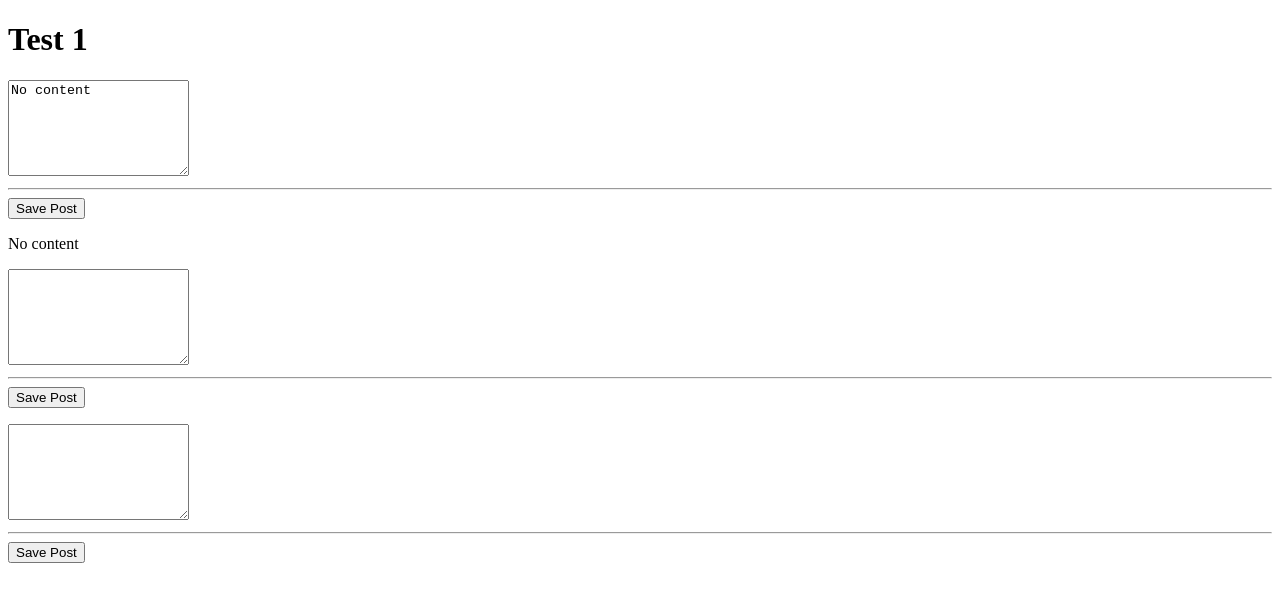
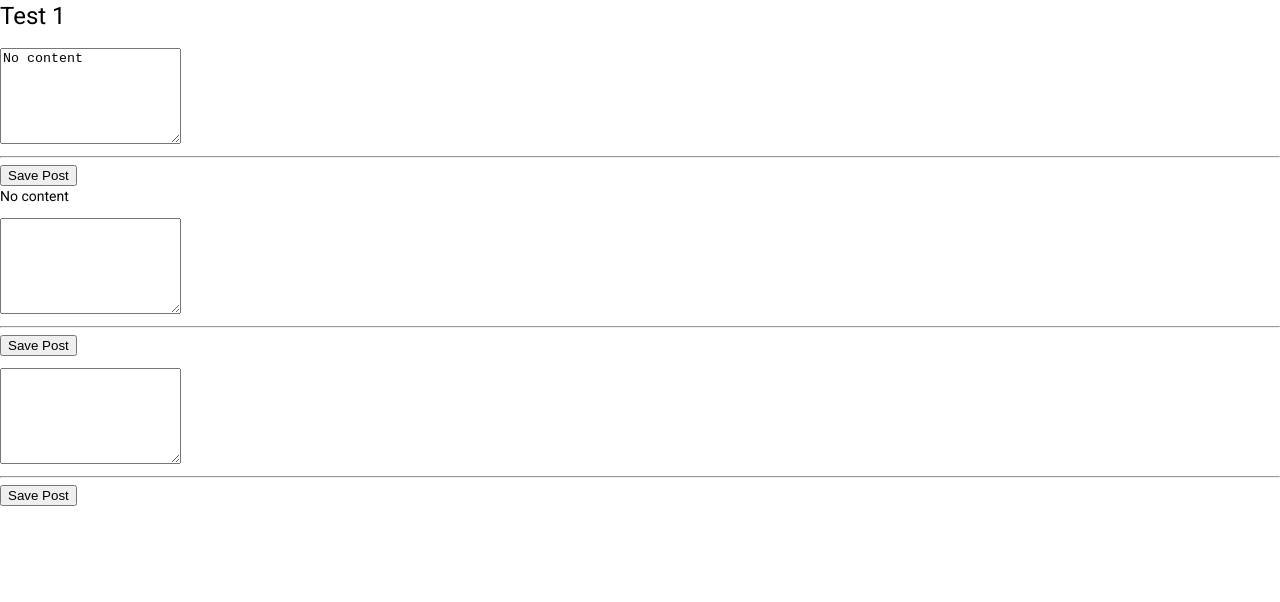
Before and after one commit to Saipraneeth99/dulam, an Angular app: page / in a window 1280 px wide. Shown: the top 602 px of the page. Built offline with nearby package versions, Linux system fonts and the light colour scheme.

Commit message:
Added Material

```diff
--- a/angular.json
+++ b/angular.json
@@ -27,6 +27,7 @@
               "src/assets"
             ],
             "styles": [
+              "./node_modules/@angular/material/prebuilt-themes/deeppurple-amber.css",
               "src/styles.css"
             ],
             "scripts": []
@@ -94,6 +95,7 @@
               "src/assets"
             ],
             "styles": [
+              "./node_modules/@angular/material/prebuilt-themes/deeppurple-amber.css",
               "src/styles.css"
             ],
             "scripts": []
--- a/package.json
+++ b/package.json
@@ -11,10 +11,12 @@
   "private": true,
   "dependencies": {
     "@angular/animations": "~12.0.0",
+    "@angular/cdk": "^12.0.0",
     "@angular/common": "~12.0.0",
     "@angular/compiler": "~12.0.0",
     "@angular/core": "~12.0.0",
     "@angular/forms": "~12.0.0",
+    "@angular/material": "^12.0.0",
     "@angular/platform-browser": "~12.0.0",
     "@angular/platform-browser-dynamic": "~12.0.0",
     "@angular/router": "~12.0.0",
--- a/src/app/app.module.ts
+++ b/src/app/app.module.ts
@@ -4,6 +4,7 @@
 import { AppRoutingModule } from './app-routing.module';
 import { AppComponent } from './app.component';
 import { PostCreateComponent} from './posts/post-create/post-create.component';
+import { BrowserAnimationsModule } from '@angular/platform-browser/animations';
 @NgModule({
   declarations: [
     AppComponent,
@@ -12,7 +13,8 @@
   imports: [
     BrowserModule,
     AppRoutingModule,
-    FormsModule
+    FormsModule,
+    BrowserAnimationsModule
   ],
   providers: [],
   bootstrap: [AppComponent]
--- a/src/index.html
+++ b/src/index.html
@@ -6,8 +6,11 @@
   <base href="/">
   <meta name="viewport" content="width=device-width, initial-scale=1">
   <link rel="icon" type="image/x-icon" href="favicon.ico">
+  <link rel="preconnect" href="https://fonts.gstatic.com">
+  <link href="https://fonts.googleapis.com/css2?family=Roboto:wght@300;400;500&display=swap" rel="stylesheet">
+  <link href="https://fonts.googleapis.com/icon?family=Material+Icons" rel="stylesheet">
 </head>
-<body>
+<body class="mat-typography">
   <app-root></app-root>
 </body>
 </html>
--- a/src/styles.css
+++ b/src/styles.css
@@ -1 +1,4 @@
 /* You can add global styles to this file, and also import other style files */
+
+html, body { height: 100%; }
+body { margin: 0; font-family: Roboto, "Helvetica Neue", sans-serif; }
```
Also changed, not shown: 1 other file (tests, documents, lock files or other folders).
